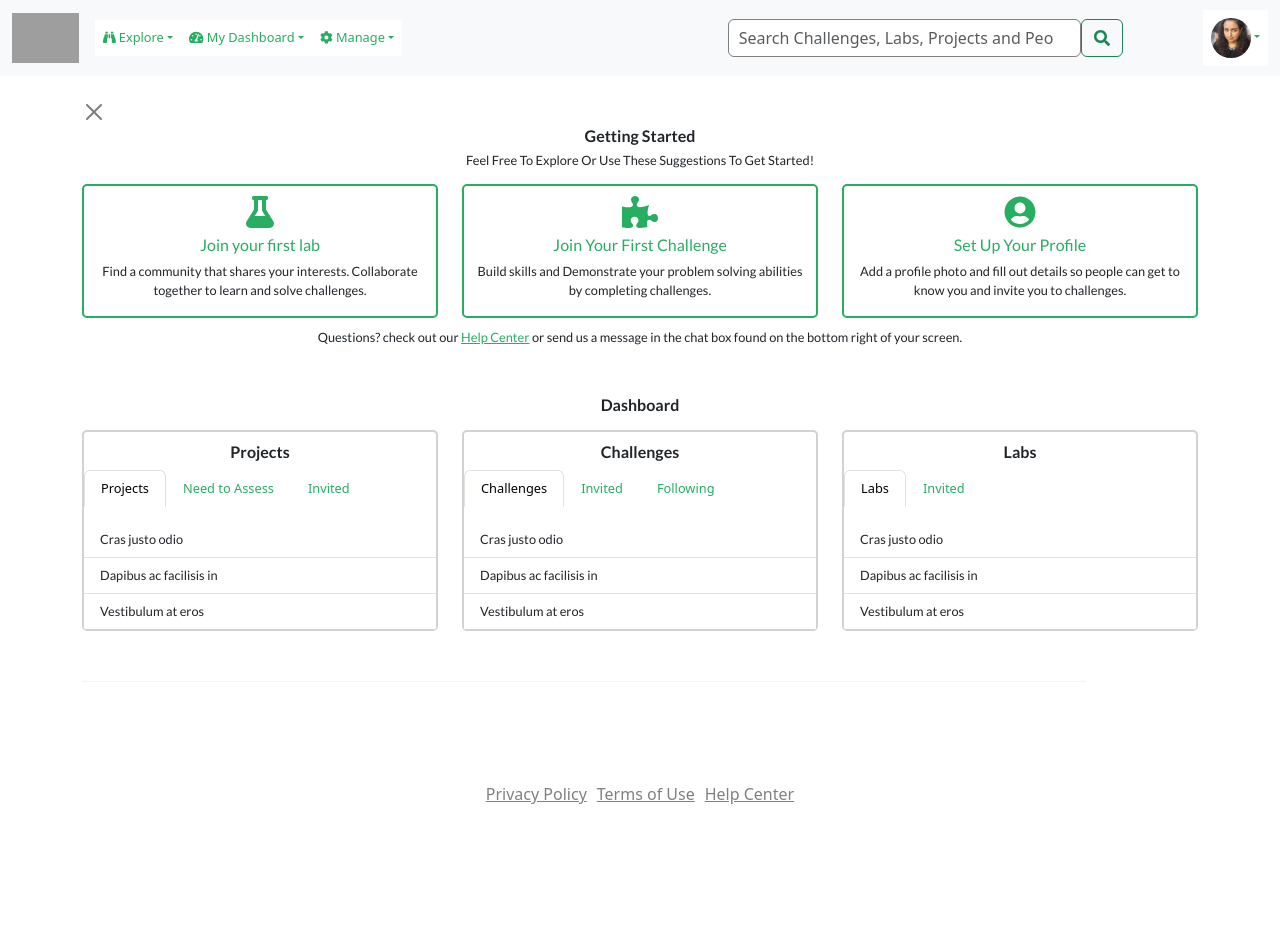
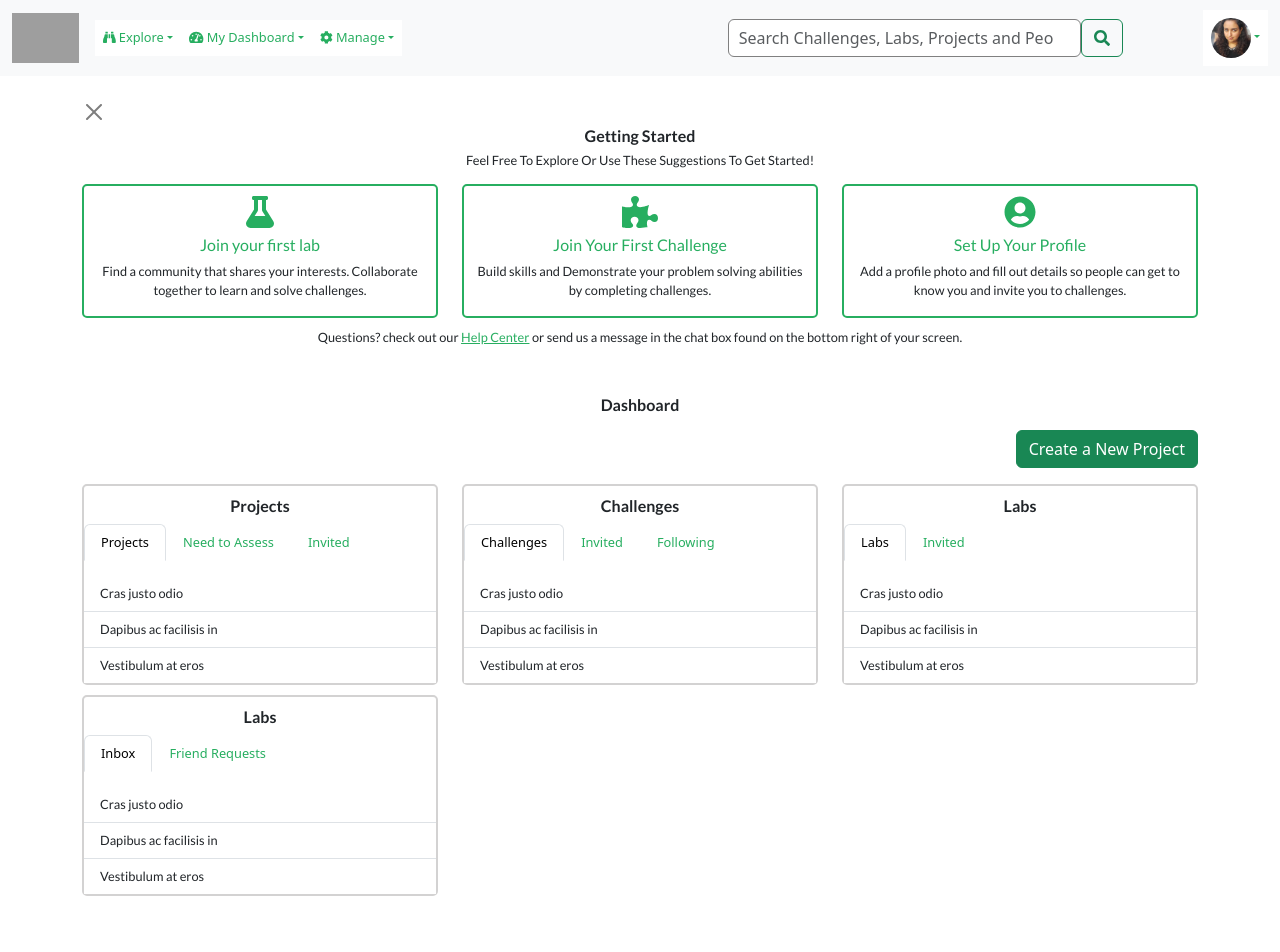
Before and after one commit to nfereidooni/dashboard-and-project-challenge, a React (Create React App) app: page / in a window 1280 px wide. Shown: the top 952 px of the page. Before the commit the page ends 825 px from the top, so only its background shows below. Built offline with nearby package versions, Linux system fonts and the light colour scheme; grey boxes are pictures that could not be loaded.

Commit message:
added additional dashboard cards and implemented New Project button using useNavigate hook from React Router 6

```diff
--- a/src/App.js
+++ b/src/App.js
@@ -14,7 +14,7 @@ function App() {
           <Header />
           <Routes>
             <Route exact path="/" element={<Dashboard />} />
-            <Route exact path="/" element={<NewProject />} />
+            <Route exact path="/newproject" element={<NewProject />} />
           </Routes>
           <Footer />
     </Router>
--- a/src/components/Dashboard/index.js
+++ b/src/components/Dashboard/index.js
@@ -1,6 +1,7 @@
 import { React, useState } from "react";
 import "./style.css";
-import { Container, CloseButton, Row, Col, Tabs, Tab, ListGroup, ListGroupItem } from "react-bootstrap";
+import { Container, CloseButton, Row, Col, Button, Tabs, Tab, ListGroup, ListGroupItem } from "react-bootstrap";
+import { useNavigate } from "react-router-dom";
 
 const PROJECT_DATA = [
 
@@ -22,9 +23,11 @@ const PROJECT_DATA = [
 }
 ]
 
-function Dashboard() {
+function Dashboard(props) {
 
   const [hide, setHide] = useState(true);
+
+  const navigate = useNavigate();
 
   return (
     <Container>
@@ -64,7 +67,13 @@ function Dashboard() {
         {/* Dashboard */}
 
         <div className="dashboard">
-            <h1 className="gettingStarted-h1 text-center mt-5 mb-3">Dashboard</h1>
+          <h1 className="gettingStarted-h1 text-center mt-5 mb-3">Dashboard</h1>
+
+          {/* New Project Button */}
+          <div className="d-flex justify-content-end mb-3">
+            <Button className="newProjectBtn" variant="success" onClick={() => navigate("/newproject")}>Create a New Project</Button>
+          </div>
+
           <Row>
 
             {/* Projects */}
@@ -140,6 +149,33 @@ function Dashboard() {
               </div>
             </Col>
           </Row>
+          <Row>
+
+            {/* Inbox */}
+
+            <Col sm={12} md={4}>
+                <div className="dashboardCard">
+                    <h1 className="cardTitle text-center">Labs</h1>
+                    <Tabs defaultActiveKey="inbox"  className="tabsGroup mb-3">
+                      <Tab className="cardTab" eventKey="inbox" title="Inbox">
+                        <ListGroup className="listGroup list-group-flush">
+                          <ListGroupItem>Cras justo odio</ListGroupItem>
+                          <ListGroupItem>Dapibus ac facilisis in</ListGroupItem>
+                          <ListGroupItem>Vestibulum at eros</ListGroupItem>
+                        </ListGroup>
+                      </Tab>
+                      <Tab className="cardTab" eventKey="friendrequests" title="Friend Requests">
+                        <ListGroup className="listGroup list-group-flush">
+                          <p className="noResult text-center">No Friend Requests</p>
+                        </ListGroup>
+                      </Tab>
+                    </Tabs>
+                </div>
+              </Col>
+
+
+          </Row>
+
         </div>
 
 
--- a/src/components/Dashboard/style.css
+++ b/src/components/Dashboard/style.css
@@ -68,6 +68,7 @@ a {
     border: 2px solid #d3d2d2;
     border-radius: 5px;
     width: 100%;
+    margin-bottom: 10px
 }
 
 .cardTitle {
```
